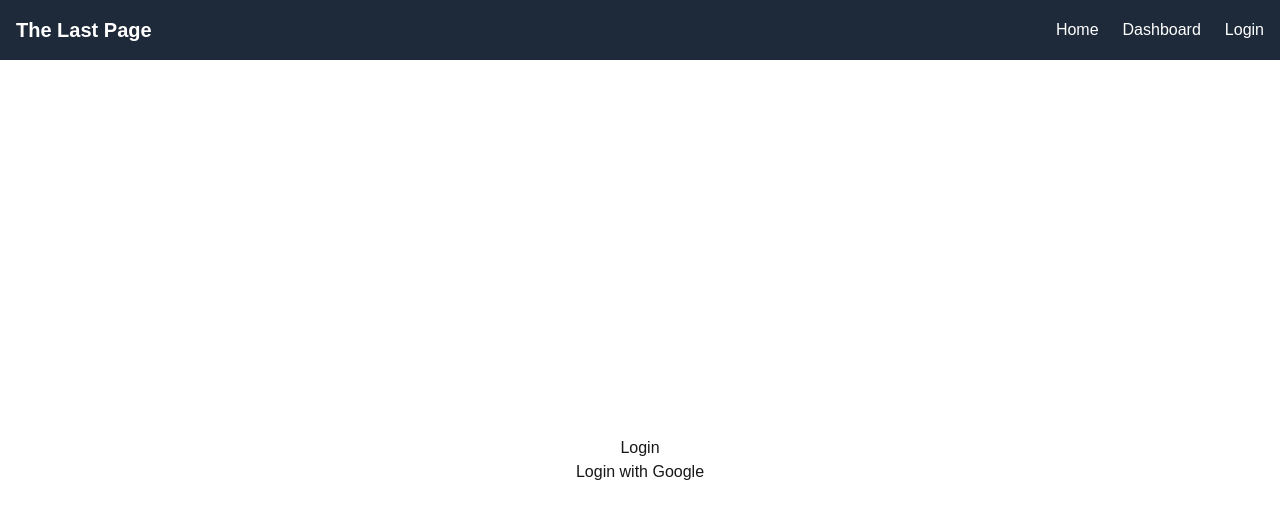
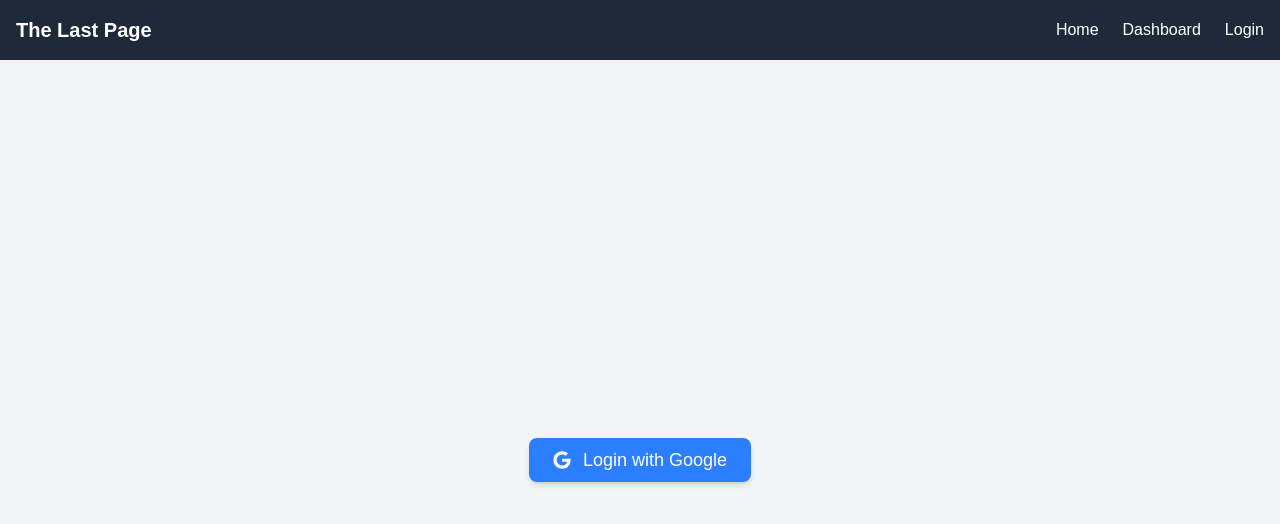
Before and after one commit to DiegoRojo99/The-Last-Page, a Next.js app: page /login in a window 1280 px wide. Shown: the top 524 px of the page. Built offline with nearby package versions, Linux system fonts and the light colour scheme; no server answers.

Commit message:
Added google icon on login

```diff
--- a/package.json
+++ b/package.json
@@ -12,7 +12,8 @@
     "firebase": "^11.6.0",
     "next": "15.3.0",
     "react": "^19.0.0",
-    "react-dom": "^19.0.0"
+    "react-dom": "^19.0.0",
+    "react-icons": "^5.5.0"
   },
   "devDependencies": {
     "@eslint/eslintrc": "^3",
--- a/src/app/login/page.js
+++ b/src/app/login/page.js
@@ -3,6 +3,7 @@
 import { signInWithPopup, GoogleAuthProvider, onAuthStateChanged } from 'firebase/auth';
 import { useRouter } from 'next/navigation';
 import { auth } from '../utils/firebase';
+import { FaGoogle } from 'react-icons/fa';
 const provider = new GoogleAuthProvider();
 
 export default function LoginPage() {
@@ -29,9 +30,15 @@
   };
 
   return (
-    <div className="p-4 flex flex-col items-center justify-center min-h-screen">
-      <h1>Login</h1>
-      <button onClick={handleGoogleLogin}>Login with Google</button>
+    <div className="p-4 flex flex-col items-center justify-center min-h-screen bg-gray-100">
+      {/* <h1 className="text-3xl font-semibold mb-6 text-gray-800">Login</h1> */}
+      <button
+        onClick={handleGoogleLogin}
+        className="flex items-center justify-center space-x-3 bg-blue-500 text-white py-2 px-6 rounded-lg shadow-md hover:bg-blue-600 transition-all duration-200"
+      >
+        <FaGoogle className="text-lg" />
+        <span className="text-lg">Login with Google</span>
+      </button>
     </div>
   );
 
```
Also changed, not shown: 1 other file (tests, documents, lock files or other folders).
